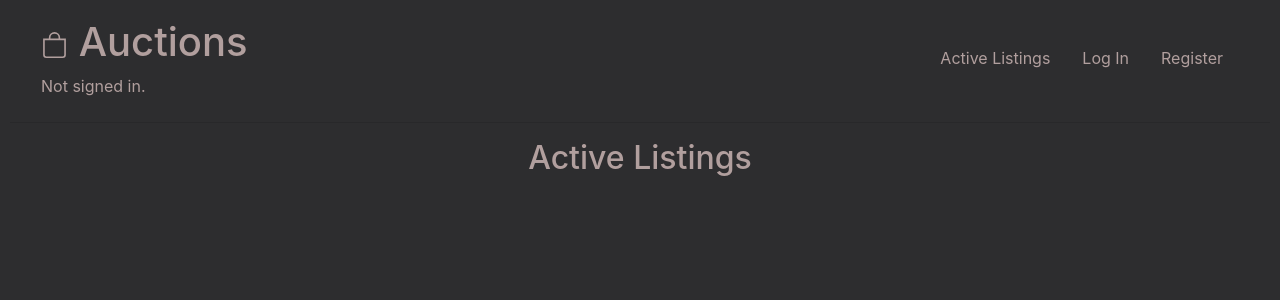
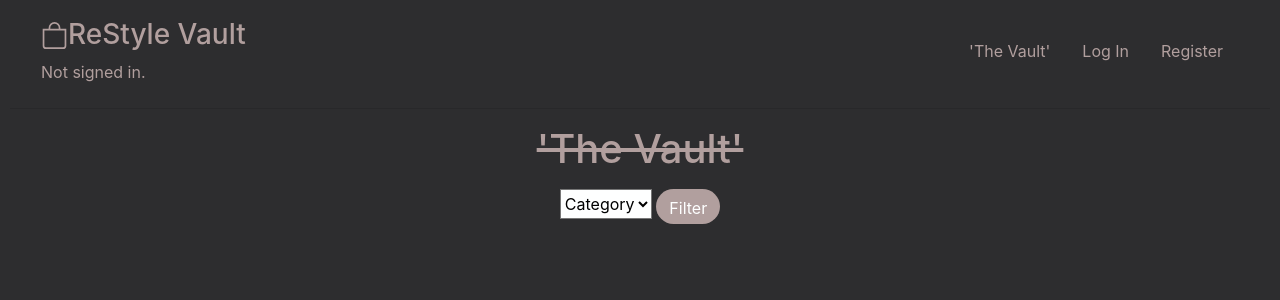
Before and after one commit to mogunm/commerce, a Django app: page / in a window 1280 px wide. Shown: the top 300 px of the page. Run offline with Django 3.2, Linux system fonts and the light colour scheme; data that the repository does not hold is empty; some libraries are stand-ins or nearby versions.

Commit message:
added filter on live listings and listing page

```diff
--- a/auctions/templates/auctions/index.html
+++ b/auctions/templates/auctions/index.html
@@ -1,16 +1,28 @@
 {% extends "auctions/layout.html" %}
 
 {% block body %}
-        <h2 class="mb-3" style="color: #B19F9E;" >Active Listings</h2>
+        <h1 class="mb-3 text-center" style="color: #B19F9E; text-decoration: line-through;" >'The Vault'</h1>
+        <form action="{% url 'displayCat' %}" method="post" class="mb-3 text-center">
+            {% csrf_token %}
+            <select class="form-select mb-3 " name="category" style="background-color: #FEFFFF; height: 30px;">
+                <option selected>Category</option>
+                {% for cat in categories %}
+                    <option value="{{ cat }}"> {{ cat }}</option>
+                {% endfor %}
+            </select>
+            <button type="submit" class="btn rounded-pill" style="background-color: #B19F9E; color: #FEFFFF; height: 35px"> Filter </button>
+        </form>
         <div class="d-flex flex-wrap justify-content-around">
         {% for listing in listings %}
-            <div class="card mb-3" style="width: 25rem;">
-                <img src="{{ listing.image_url.url }}" class="card-img-top" alt="..." style="background-color: #D8C3A5;">
+            <div class="card mb-3 text-center" style="width: 25rem;">
+                <img src="{{ listing.image_url.url }}" class="card-img-top" alt="...">
                 <div class="card-body" style="background-color: #B19F9E;">
                 <h5 class="card-title" style="color: #FEFFFF;">{{ listing.title }}</h5>
                 <p class="card-text" style="color: #FEFFFF;">{{ listing.description }}</p>
                 <div class="card-text m-3" style="color: #FEFFFF;">Starting Price: {{ listing.price }}</div>
-                <button href="#" class="btn" style="background-color: #19181A; color: #FEFFFF">Check Listing</button>
+                <button type="submit" class="btn" style="background-color: #19181A;">
+                    <a href="{% url 'listing' listing_id=listing.id %}" style="color: #FEFFFF; text-decoration: none;"> Check Listing </a>
+                </button>
                 </div>
             </div>
         {% endfor %}
--- a/auctions/templates/auctions/layout.html
+++ b/auctions/templates/auctions/layout.html
@@ -11,13 +11,13 @@
         <nav class="navbar" style="background-color: EAE7DC;" data-bs-theme="dark">
             <div class="container-fluid">
                 <div class="text-white">
-                    <div class="d-flex justify-content-around">
-                        <h1 style="color: #B19F9E;">
-                            <svg xmlns="http://www.w3.org/2000/svg" width="27" height="26" fill="currentColor" class="bi bi-bag" viewBox="0 0 16 16">
-                                <path d="M8 1a2.5 2.5 0 0 1 2.5 2.5V4h-5v-.5A2.5 2.5 0 0 1 8 1m3.5 3v-.5a3.5 3.5 0 1 0-7 0V4H1v10a2 2 0 0 0 2 2h10a2 2 0 0 0 2-2V4zM2 5h12v9a1 1 0 0 1-1 1H3a1 1 0 0 1-1-1z"/>
-                            </svg>
-                            Auctions
-                        </h1>
+                    <div class="d-flex align-item-center">
+                        <svg xmlns="http://www.w3.org/2000/svg" width="27" height="35" fill="currentColor" style="color: #B19F9E; " class="bi bi-bag" viewBox="0 0 16 16">
+                            <path d="M8 1a2.5 2.5 0 0 1 2.5 2.5V4h-5v-.5A2.5 2.5 0 0 1 8 1m3.5 3v-.5a3.5 3.5 0 1 0-7 0V4H1v10a2 2 0 0 0 2 2h10a2 2 0 0 0 2-2V4zM2 5h12v9a1 1 0 0 1-1 1H3a1 1 0 0 1-1-1z"/>
+                        </svg>
+                        <h3 style="color: #B19F9E;">
+                            ReStyle Vault
+                        </h3>
                     </div>
                     <div style="color: #B19F9E;">
                         {% if user.is_authenticated %}
@@ -29,7 +29,7 @@
                 </div>
                 <ul class="nav ">
                     <li class="nav-item">
-                        <a class="nav-link" style="color: #B19F9E;" href="{% url 'index' %}">Active Listings</a>
+                        <a class="nav-link" style="color: #B19F9E;" href="{% url 'index' %}">'The Vault'</a>
                     </li>
                     {% if user.is_authenticated %}
                         <li class="nav-item">
@@ -50,7 +50,7 @@
             </div>
         </nav>
         <hr>
-        <main class="container text-center">
+        <main class="container">
             {% block body %}
             {% endblock %}
         </main>
--- a/auctions/urls.py
+++ b/auctions/urls.py
@@ -8,5 +8,7 @@ urlpatterns = [
     path("login", views.login_view, name="login"),
     path("logout", views.logout_view, name="logout"),
     path("register", views.register, name="register"),
-    path("create", views.create, name="create")
+    path("create", views.create, name="create"),
+    path('listing/<int:listing_id>', views.listing, name="listing"),
+    path('displayCategory', views.displayCategory, name="displayCat")
 ]+ static(settings.MEDIA_URL, document_root=settings.MEDIA_ROOT)
--- a/auctions/views.py
+++ b/auctions/views.py
@@ -3,16 +3,19 @@ from django.db import IntegrityError
 from django.http import HttpResponse, HttpResponseRedirect
 from django.shortcuts import render
 from django.urls import reverse
+from django.contrib.auth.decorators import login_required
 
 from .models import User, Listing, Category
 
 
 def index(request):
-    # get the listings from the database
-    listings = Listing.objects.all()
+    # get all the active listings data from the database
+    activeListings = Listing.objects.filter(is_active=True)
+    allCategories = Category.objects.all()
 
     return render(request, "auctions/index.html", {
-        "listings": listings
+        "listings": activeListings,
+        "categories":  allCategories
     })
 
 
@@ -47,6 +50,31 @@ def create(request):
     # if the request method is GET
     return render(request, "auctions/create.html", {
         "categories": allCategories
+    })
+
+def displayCategory(request):
+    if request.method == "POST":
+        # getting the category data from database
+        formCat = request.POST['category']
+        category = Category.objects.get(category_name=formCat)
+
+        # get filter listing and all categories to display on page
+        liveListings = Listing.objects.filter(is_active=True, category=category)
+        allCategories = Category.objects.all()
+
+        return render(request, "auctions/index.html", {
+            "listings": liveListings,
+            "categories": allCategories
+        })
+
+
+@login_required(login_url='login')
+def listing(request, listing_id):
+    # get listing data from database
+    listing = Listing.objects.get(id=listing_id)
+
+    return render(request, "auctions/listing.html", {
+        "listing": listing
     })
 
 
```
Also changed, not shown: auctions/templates/auctions/create.html (+4 -4 lines), auctions/templates/auctions/listing.html (added, +12 -0 lines).
